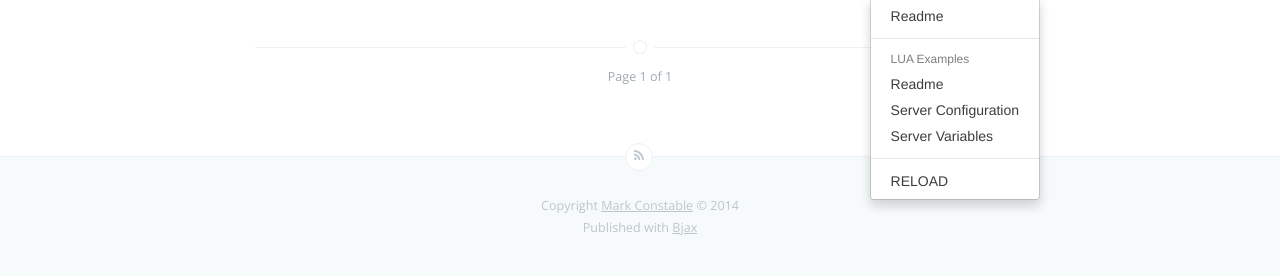
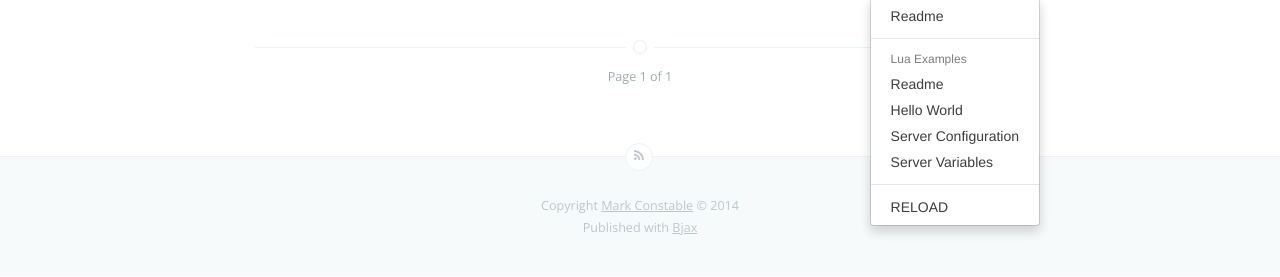
Before and after one commit to markc/bojax, a plain HTML site: page index.html in a window 1280 px wide. Both pictures are taken after a click on the link "Documentation". Shown: the part 53-330 px from the top of the page. Drawn offline with nearby package versions, Linux system fonts and the light colour scheme; a web font is replaced by a local one.

Commit message:
Minor cosmetic updates, added hello world example

```diff
--- a/index.html
+++ b/index.html
@@ -38,8 +38,9 @@
               <ul class="dropdown-menu">
                 <li><a href="/9">Readme</a></li>
                 <li class="divider"></li>
-                <li class="dropdown-header">LUA Examples</li>
+                <li class="dropdown-header">Lua Examples</li>
                 <li><a href="/10">Readme</a></li>
+                <li><a href="/hello">Hello World</a></li>
                 <li><a href="/server">Server Configuration</a></li>
                 <li><a href="/vars">Server Variables</a></li>
                 <li class="divider"></li>
```
Also changed, not shown: 1 other file.
